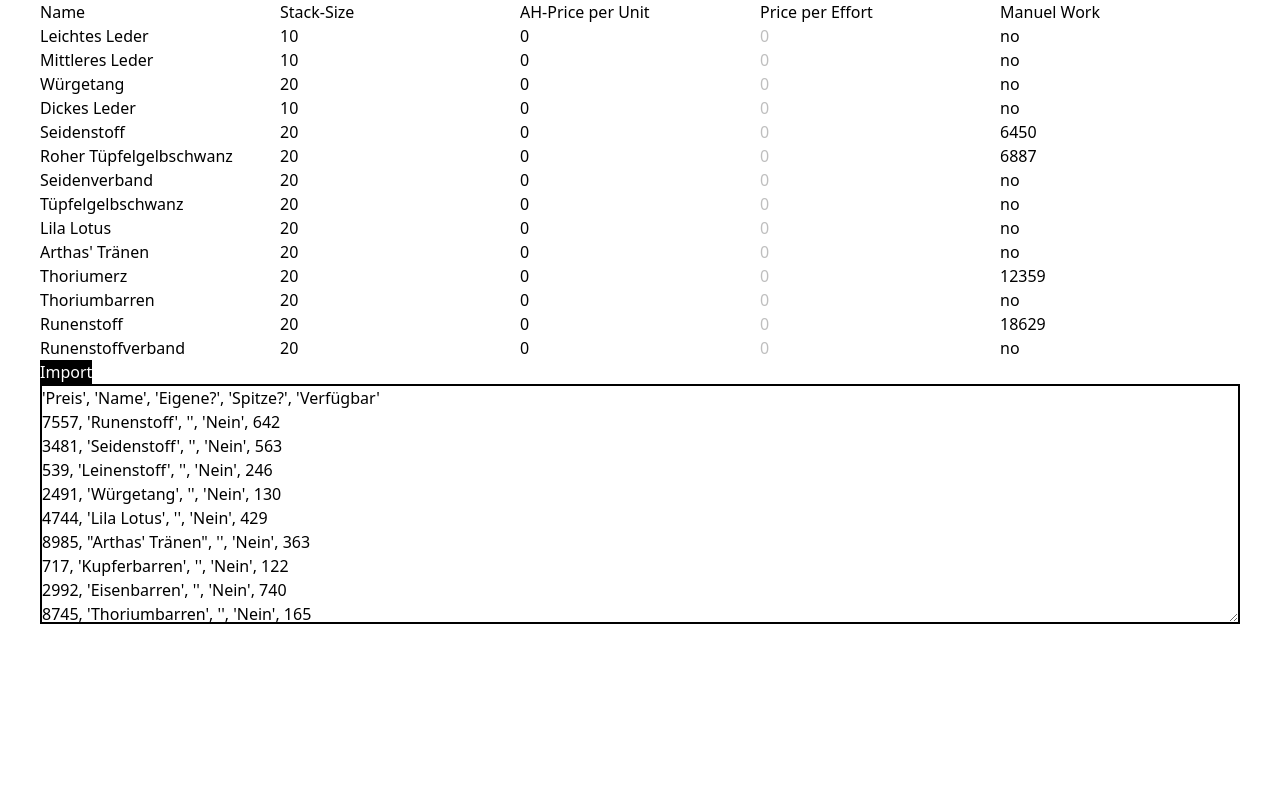
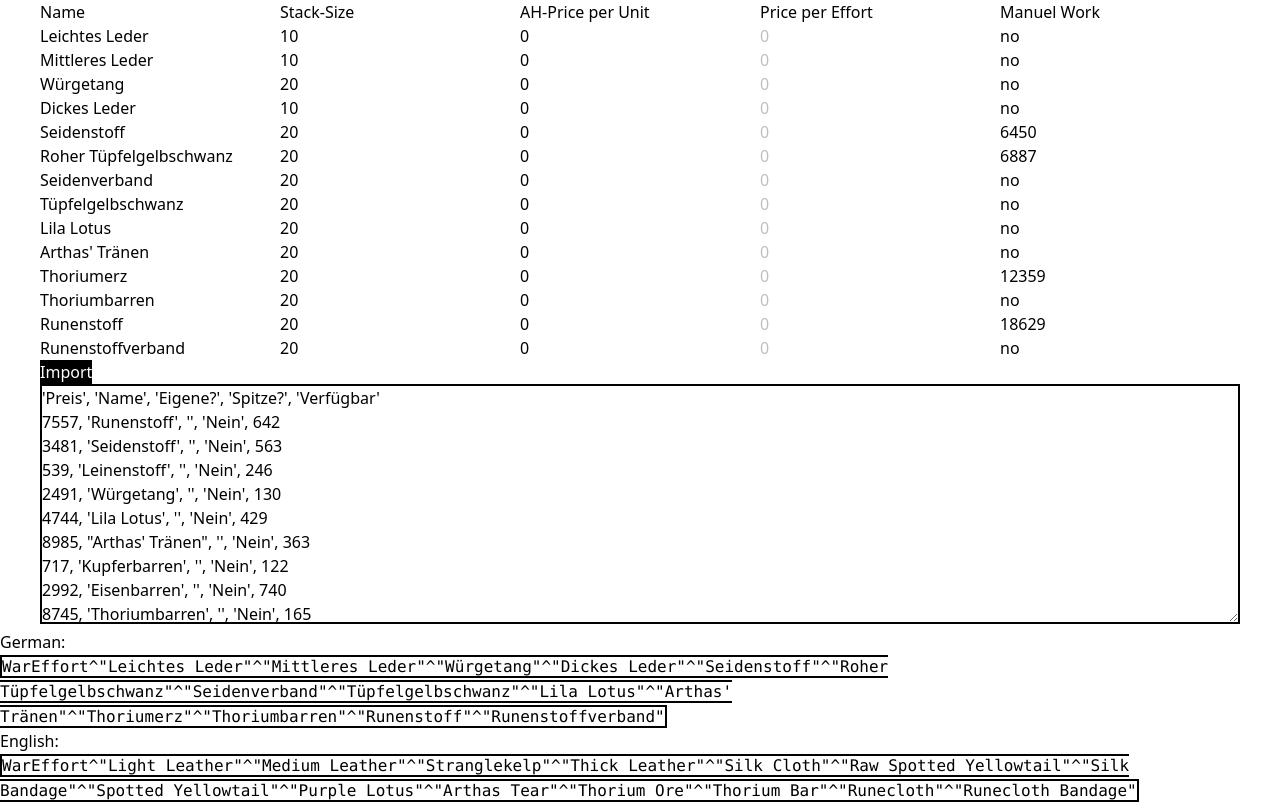
Before and after one commit to albertlast/WBCalc, a Vue app: page / in a window 1280 px wide. Built offline with nearby package versions, Linux system fonts and the light colour scheme; the HTML template or start-up script is replaced by a standard one.

Commit message:
added filterlist gen

```diff
--- a/src/components/CalcView.vue
+++ b/src/components/CalcView.vue
@@ -32,6 +32,20 @@
 
 function formatNumber(number: number): string {
   return new Intl.NumberFormat().format(number)
+}
+
+function formatSearchList(lang: string): string {
+  let text = 'WarEffort'
+  if (lang === 'ger')
+    Object.keys(items.value).forEach((key) => {
+      text += '^"' + items.value[key].gerName + '"'
+    })
+  else
+    Object.keys(items.value).forEach((key) => {
+      text += '^"' + items.value[key].name + '"'
+    })
+
+  return text
 }
 </script>
 
@@ -74,6 +88,21 @@
 </textarea
     >
   </div>
+
+  <div class="">
+    <p>
+      German:
+      <br />
+      <code class="border-black border-solid border-2">{{ formatSearchList('ger') }} </code>
+    </p>
+    <p>
+      English:
+      <br />
+      <code class="border-black border-solid border-2">
+        {{ formatSearchList('eng') }}
+      </code>
+    </p>
+  </div>
 </template>
 
 <style scoped>
```
